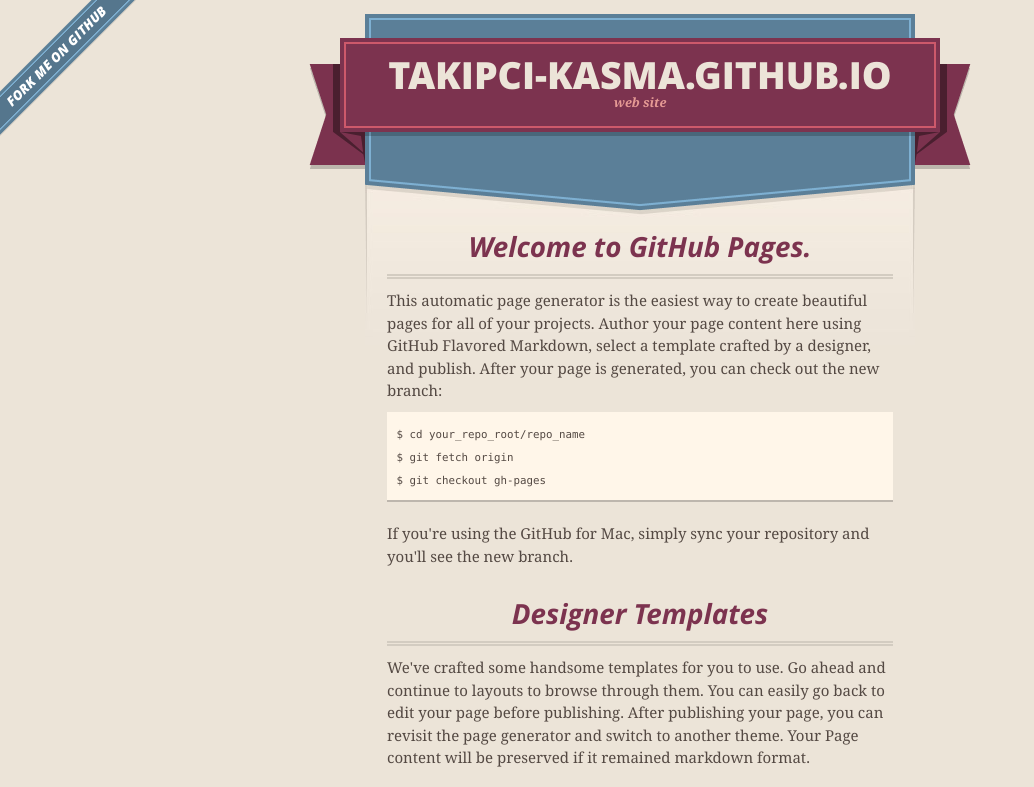
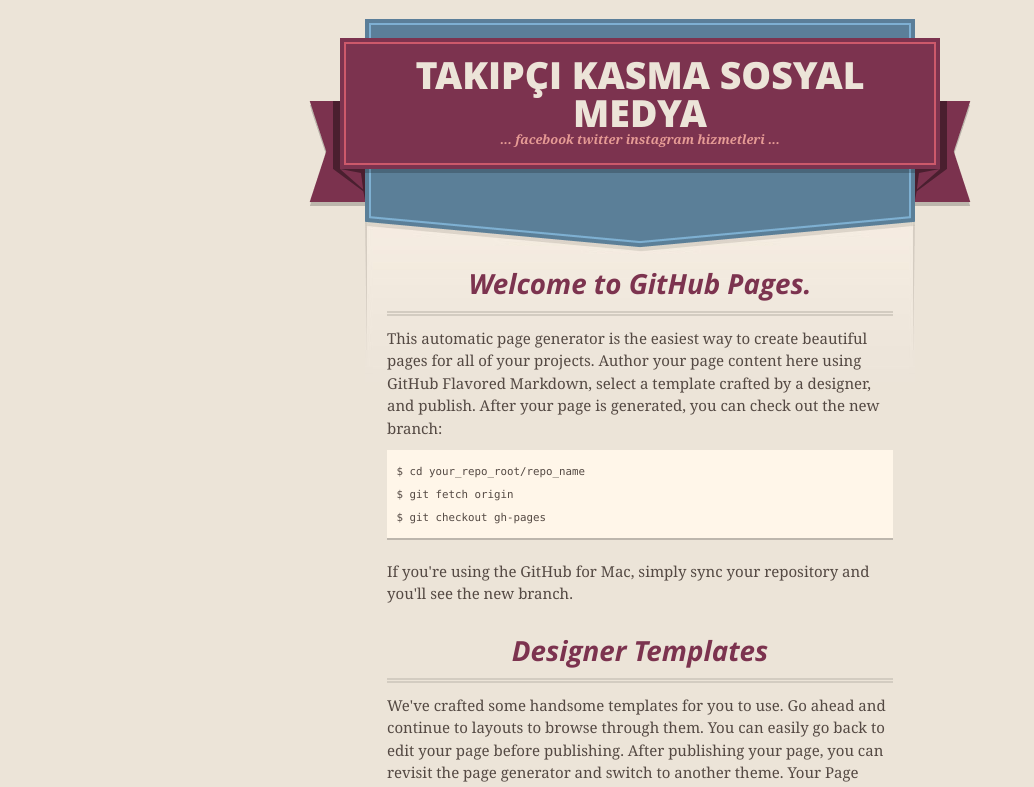
Before and after one commit to takipci-kasma/takipci-kasma.github.io, a plain HTML site: page index.html in a window 1280 px wide. Shown: the top 787 px of the page, without its empty margins (0-1034 px from the left). Drawn offline with nearby package versions, Linux system fonts and the light colour scheme.

Commit message:
site updated

```diff
--- a/index.html
+++ b/index.html
@@ -17,18 +17,16 @@
         $('#main_content').headsmart()
       })
     </script>
-    <title>Takipci-kasma.github.io by takipci-kasma</title>
+    <title>Facebook Twitter İnstagram Takipçi Beğeni Kasma</title>
   </head>
 
   <body>
-    <a id="forkme_banner" href="https://github.com/takipci-kasma">View on GitHub</a>
     <div class="shell">
-
       <header>
         <span class="ribbon-outer">
           <span class="ribbon-inner">
-            <h1>Takipci-kasma.github.io</h1>
-            <h2>web site</h2>
+            <h1>Takipçi Kasma Sosyal Medya</h1>
+            <h2>... facebook twitter instagram hizmetleri ...</h2>
           </span>
           <span class="left-tail"></span>
           <span class="right-tail"></span>
```
